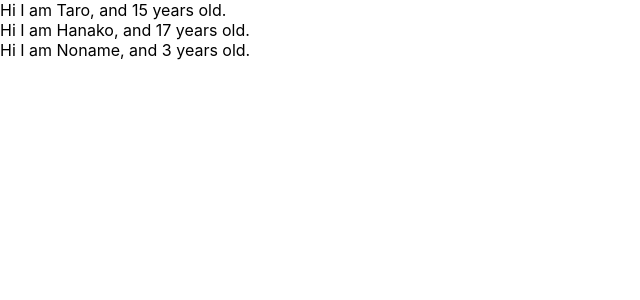
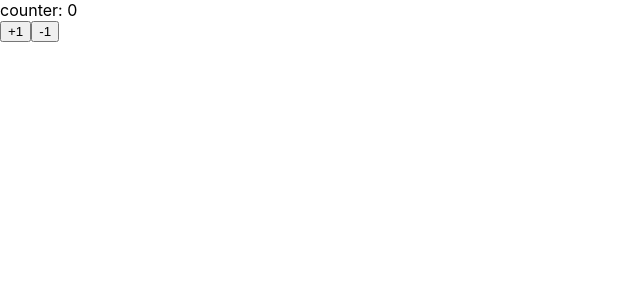
Before and after one commit to sh-nakayama/udemy-react-redux-crud-application, a React (Create React App) app: page / in a window 1280 px wide. Shown: the top 300 px of the page, without its empty margins (0-640 px from the left). Built offline with nearby package versions, Linux system fonts and the light colour scheme.

Commit message:
no message

```diff
--- a/src/App.js
+++ b/src/App.js
@@ -1,36 +1,30 @@
-import React from 'react';
-import PropTypes from 'prop-types';
+import React, {Component} from 'react';
 
-const App = () => {
-  const profiles=[
-    {name:"Taro",age:15},
-    {name:"Hanako",age:17},
-    {name:"Noname",age:3}
-  ]
-  return(
-    <div>
-    {
-      profiles.map((profile,index) =>{
-        return <User name={profile.name} age={profile.age} key={index}></User>
-      }
-      )
-    }
-  </div>
-  )
+const App = () => (<Counter></Counter>)
+
+class Counter extends Component {
+  constructor(props){
+    super(props)
+    console.log(this.state)
+    this.state = {count:0}
+  }
+
+  handlePlusButton = () => {
+    this.setState({count: this.state.count + 1})
+  }
+  handleMinusButton = () => {
+    this.setState({count: this.state.count - 1})
+  }
+
+  render() {
+    console.log(this.state)
+    return (
+      <React.Fragment>
+      <div>counter: {this.state.count}</div>
+      <button onClick={this.handlePlusButton}>+1</button>
+      <button onClick={this.handleMinusButton}>-1</button>
+      </React.Fragment>
+    )
+  }
 }
-
-const User = (props) => {
-  return(
-    <div>
-    Hi I am {props.name}, and {props.age} years old.
-    </div>
-
-  )
-}
-
-User.propTypes ={
- name: PropTypes.string,
- age: PropTypes.number.isRequired
-}
-
 export default App;
```
